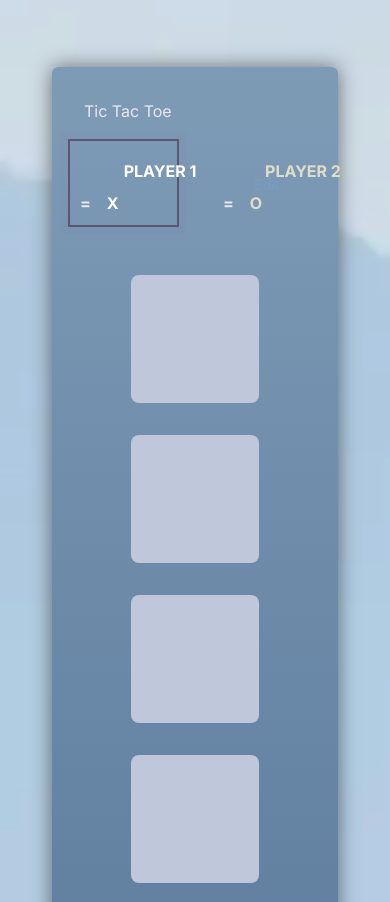
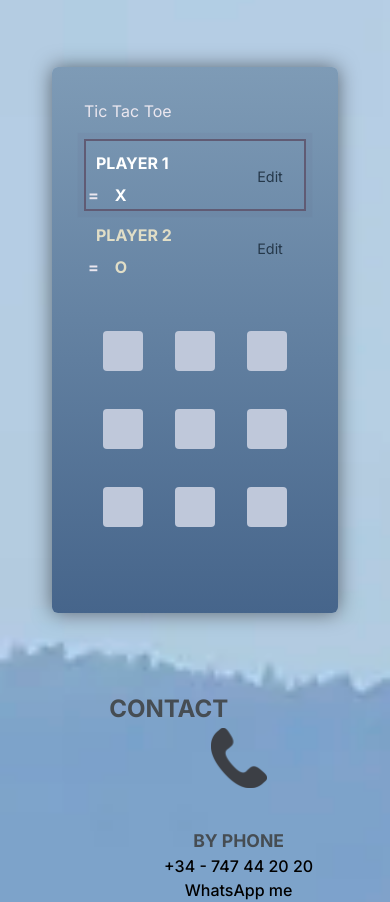
Before and after one commit to mauisiri/MY_PORTFOLIO, a React (Create React App) app in the folder front/: page / in a window 390 px wide. Shown: the part 4140-5042 px from the top of the page. Built offline with nearby package versions, Linux system fonts and the light colour scheme; a web font is replaced by a local one.

Commit message:
FIXED: responsive css

```diff
--- a/front/src/components/TicTacToe/TicTacToe.css
+++ b/front/src/components/TicTacToe/TicTacToe.css
@@ -81,7 +81,7 @@ h1 {
   width: 3rem;
   border: none;
   background: none;
-  color: #789ec3;
+  color: #25384a;
   font-size: 0.9rem;
   cursor: pointer;
   transition: color 0.2s;
@@ -118,9 +118,10 @@ h1 {
   font-size: 1rem;
   width: 10rem;
   border: none;
+  border-radius: 0.5rem;
   padding: 0.5rem;
-  animation: pulse-text 2s infinite;
-  background-color: #aaacba;
+  animation: pulse-text 1s infinite;
+  background-color: #d4d5dc;
   text-align: center;
   text-transform: uppercase;
 }
@@ -346,3 +347,45 @@ ol {
     transform: scale(1);
   }
 }
+
+
+@media screen and (max-width: 622px) {
+
+  #game-board button {
+    width: 2.5rem;
+    height: 2.5rem;
+    border-radius:0.25rem;
+    font-size: 2.5rem;
+    cursor: pointer;
+    font-weight: 100;
+    font-style: normal;
+    padding: 0rem;
+  }
+
+  #game-over {
+
+    height: 200%;
+  }
+  #players li {
+    justify-content: flex-start;
+    width: 100%;
+  }
+
+  .player-name {
+    display:flex;
+    width: 10rem;
+  }
+
+  .player {
+    padding: 0rem;
+    width: 5rem;
+    margin-right: 5rem;
+  }
+
+  #players {
+    flex-direction: column;
+    align-items:stretch;
+    gap: 0rem;
+    margin-left: 0rem;
+  }
+}
```
